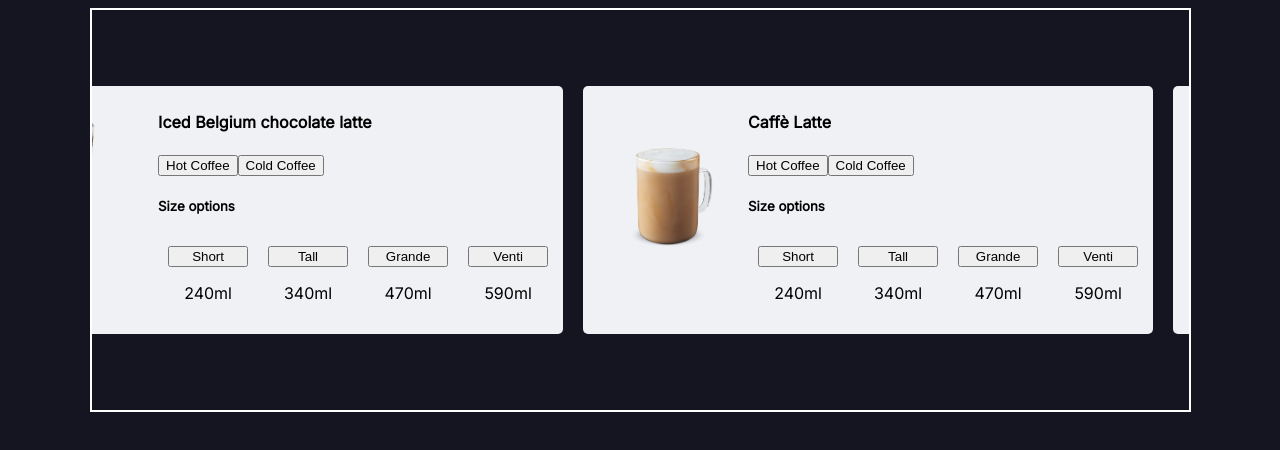
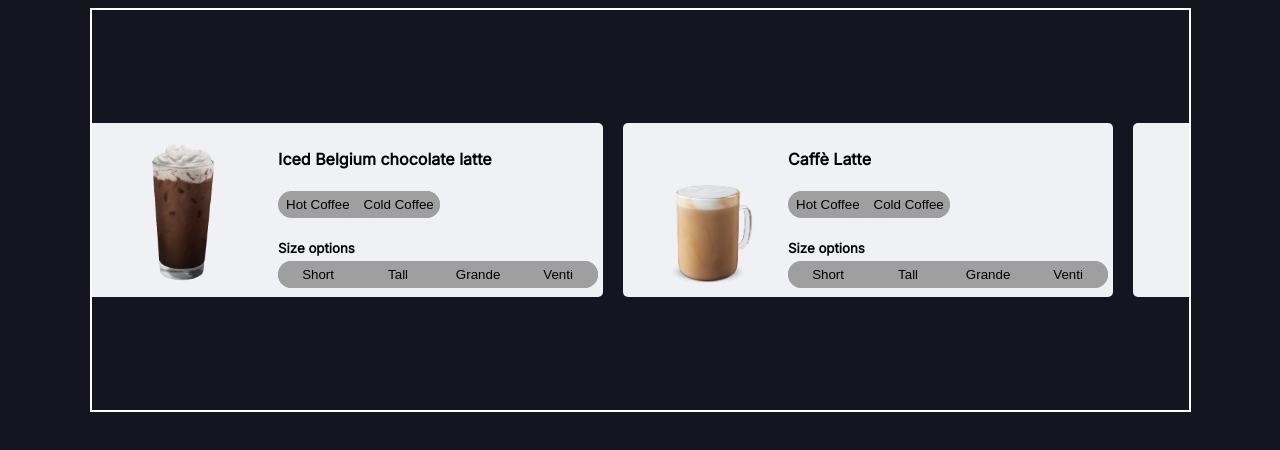
Before and after one commit to PrakharAgrawal031/starbucks_components, a React (Vite) app: page / in a window 1280 px wide. Shown: the top 450 px of the page. Built offline with nearby package versions, Linux system fonts and the light colour scheme.

Commit message:
design basic structure of buttons

```diff
--- a/index2.json
+++ b/index2.json
@@ -6,6 +6,10 @@
         "image": "./iced_belgian_chocolate_latte.png",
         "description" : " Espresso with richly flavoured Belgium chocolate sauce, mocha sauce and steamed milk served over ice. Topped with chocolate whipped cream and dark chocolate chips. ",
         "sizes" : {
+            "n1":"Short",
+            "n2":"Tall",
+            "n3":"Grande",
+            "n4":"Venti",
             "s1" : "240ml",
             "s2" : "340ml",
             "s3" : "470ml",
@@ -20,6 +24,10 @@
         "head": "Caffè Latte",
         "description" : "This is the original coffeehouse classic. And like most classics,  apart of its appeal comes from its simplicity. Some prefer to add syrup or extra espresso to the recipe.",
         "sizes" : {
+            "n1":"Short",
+            "n2":"Tall",
+            "n3":"Grande",
+            "n4":"Venti",
             "s1" : "240ml",
             "s2" : "340ml",
             "s3" : "470ml",
@@ -34,6 +42,10 @@
         "head":"Espresso Frappuccino",
         "description" : " Coffee is combined with a shot of espresso and milk, then blended with ice to give you a nice little jolt and lots of sipping joy. ",
         "sizes" : {
+            "n1":"Short",
+            "n2":"Tall",
+            "n3":"Grande",
+            "n4":"Venti",
             "s1" : "240ml",
             "s2" : "340ml",
             "s3" : "470ml",
--- a/src/components/detailed_recipe/Recipe_card.jsx
+++ b/src/components/detailed_recipe/Recipe_card.jsx
@@ -24,27 +24,27 @@
                     <h4>{item.head}</h4>
                   </div>
                   <div className="hot_cold">
-                    <button>Hot Coffee</button>
-                    <button>Cold Coffee</button>
+                    <button className="product_button">Hot Coffee</button>
+                    <button className="product_button">Cold Coffee</button>
                   </div>
                   <div className="product_size">
                     <h5>Size options</h5>
                     <div className="option_bar">
                       <div className="options">
-                        <button>Short</button>
-                        <p>{item.sizes.s1}</p>
+                        <button className="product_button">Short</button>
+                        {/* <p>{item.sizes.s1}</p> */}
                       </div>
                       <div className="options">
-                        <button>Tall</button>
-                        <p>{item.sizes.s2}</p>
+                        <button className="product_button">Tall</button>
+                        {/* <p>{item.sizes.s2}</p> */}
                       </div>
                       <div className="options">
-                        <button>Grande</button>
-                        <p>{item.sizes.s3}</p>
+                        <button className="product_button">Grande</button>
+                        {/* <p>{item.sizes.s3}</p> */}
                       </div>
                       <div className="options">
-                        <button>Venti</button>
-                        <p>{item.sizes.s4}</p>
+                        <button className="product_button">Venti</button>
+                        {/* <p>{item.sizes.s4}</p> */}
                       </div>
                     </div>
                   </div>
--- a/src/components/detailed_recipe/recipe_card.css
+++ b/src/components/detailed_recipe/recipe_card.css
@@ -29,6 +29,34 @@
     display: flex;
 }
 
+.hot_cold{
+    background-color: var(--light-gray);
+    width: fit-content;
+    border-radius: 20px;
+    height: fit-content;
+    align-items: center;
+    display: flex;
+    justify-content: center;
+}
+
+.hot_cold button{
+    margin-left:2px;
+    background-color: var(--light-gray);
+}
+
+
+
+.hot_cold button:hover{
+    background-color: var(--branded-green);
+    color: white;
+}
+
+.product_button{
+    padding: 6px 6px 6px 6px;
+    border-radius: 20px;
+    border: 0px;
+}
+
 .recipe_card_container_upper{
     display: flex;
     justify-content: space-between;
@@ -38,15 +66,35 @@
 .recipe_card_product_pic{
     height: 160px;
 }
+
+.product_size h5{
+    margin-bottom: 5px;
+}
+
 .option_bar{
     display: flex;
+    background-color: var(--light-gray);
+    height: fit-content;
+    border-radius: 20px;
 }
 .options{
-    padding: 10px;
+    /* padding: 10px; */
     display: flex;
     flex-direction: column;
     align-items: center;
+    /* margin: 2px 2px 2px 2px; */
+
 }
 .options button{
-    width: 80px;
+    min-width: 80px;
+    background-color: var(--light-gray);
 }
+
+.options button:hover{
+    background-color: var(--branded-green);
+    color: white;
+}
+
+.options p{
+    margin-bottom: 0;
+}
--- a/src/index.css
+++ b/src/index.css
@@ -11,7 +11,7 @@
   --branded-darker : #006641;
   --branded-black: #121212;
   --cheerful-gray: #414141;
-  --light-gray: #9f9f9f;
+  --light-gray: #9F9F9F;
   --background-gray: #eeedf1;
   --main-background: #f0f1f5;
   --white-ordinary: #FFFFFF;
```
